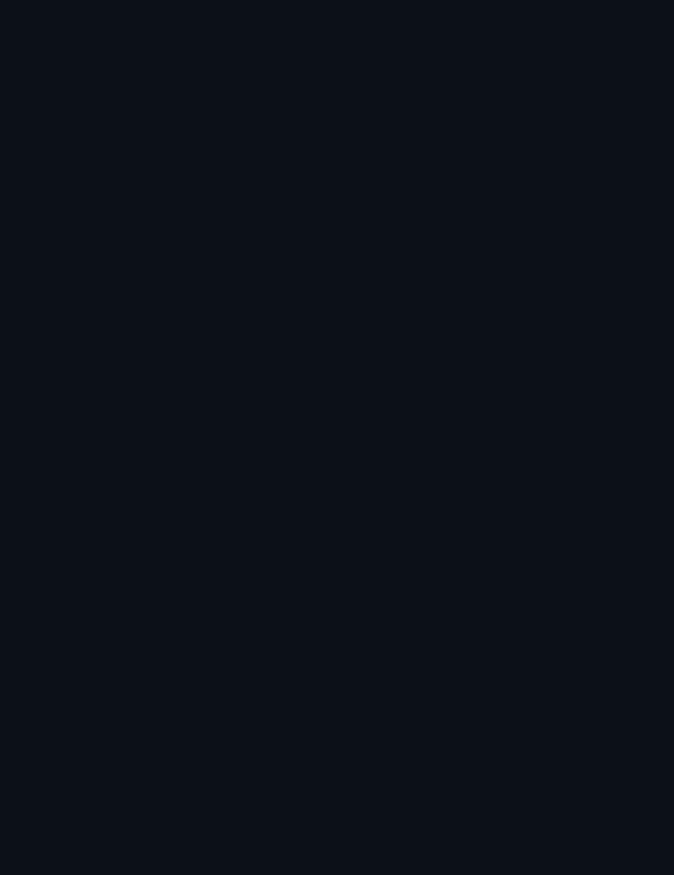
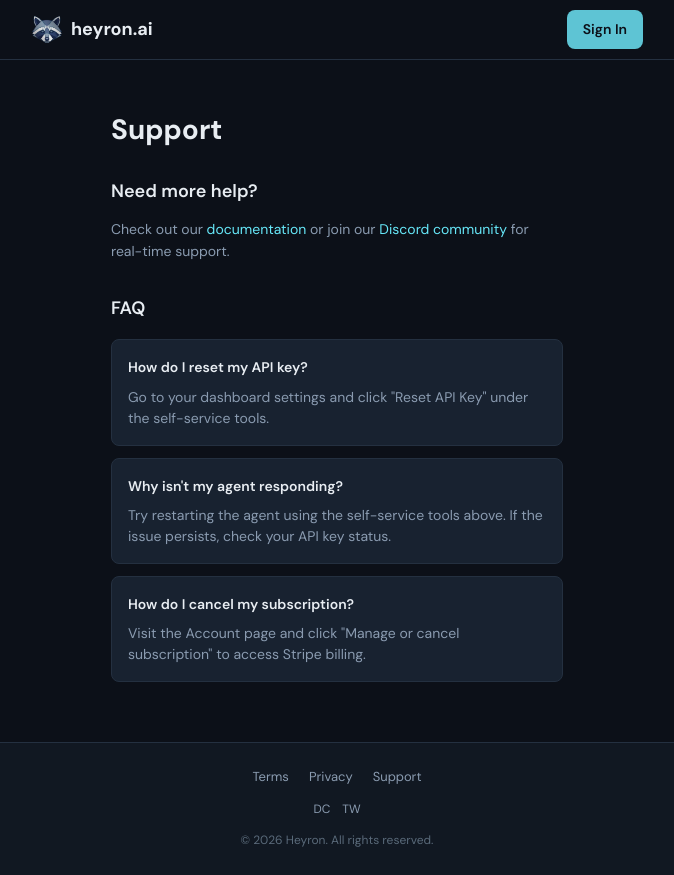
Before and after one commit to crazydc/heyron-docs, a React (Vite) app in the folder client/: page /support in a window 1280 px wide. Before the commit this address had no page. Shown: the whole page, without its empty margins (303-977 px from the left). Before the commit the page ends 800 px from the top, so only its background shows below. Built offline with nearby package versions, Linux system fonts and the light colour scheme.

Commit message:
Add Support page with self-service tools

```diff
--- a/client/src/App.jsx
+++ b/client/src/App.jsx
@@ -11,6 +11,7 @@ import SignIn from './pages/SignIn'
 import Dashboard from './pages/Dashboard'
 import Onboarding from './pages/Onboarding'
 import Account from './pages/Account'
+import Support from './pages/Support'
 import ProtectedRoute, { GuestRoute } from './components/ProtectedRoute'
 
 function App() {
@@ -87,6 +88,7 @@ function App() {
           <Route path="/dashboard" element={<ProtectedRoute><Dashboard /></ProtectedRoute>} />
           <Route path="/onboarding" element={<ProtectedRoute><Onboarding /></ProtectedRoute>} />
           <Route path="/account" element={<ProtectedRoute><Account /></ProtectedRoute>} />
+          <Route path="/support" element={<Support />} />
         </Routes>
       </BrowserRouter>
     </Provider>
--- /dev/null
+++ b/client/src/pages/Support.css
@@ -0,0 +1,189 @@
+.support-page {
+  min-height: calc(100vh - var(--header-height) - 200px);
+  display: flex;
+  align-items: center;
+  justify-content: center;
+  padding: var(--space-xl) 0;
+}
+
+.support-container {
+  width: 100%;
+  max-width: 500px;
+  padding: 0 var(--space-lg);
+}
+
+.support-container h1 {
+  font-size: 28px;
+  font-weight: 700;
+  margin-bottom: 24px;
+}
+
+/* Support Tools */
+.support-tools {
+  border: 1px solid var(--border);
+  border-radius: 12px;
+  overflow: hidden;
+  margin-bottom: 24px;
+}
+
+.tools-toggle {
+  width: 100%;
+  display: flex;
+  align-items: center;
+  justify-between;
+  padding: 14px 16px;
+  background: none;
+  border: none;
+  cursor: pointer;
+  transition: background 0.2s;
+}
+
+.tools-toggle:hover {
+  background: var(--bg-secondary);
+}
+
+.tools-icon {
+  margin-right: 8px;
+}
+
+.tools-toggle span:nth-child(2) {
+  flex: 1;
+  text-align: left;
+  color: var(--text-secondary);
+  font-size: 14px;
+}
+
+.tools-arrow {
+  color: var(--text-muted);
+  font-size: 12px;
+}
+
+.tools-content {
+  padding: 0 16px 16px;
+}
+
+.status-card {
+  background: var(--bg-card);
+  border-radius: 8px;
+  padding: 12px;
+  margin-bottom: 12px;
+}
+
+.status-row {
+  display: flex;
+  justify-content: space-between;
+  align-items: center;
+  padding: 6px 0;
+}
+
+.status-row:first-child {
+  border-bottom: 1px solid var(--border);
+  margin-bottom: 6px;
+  padding-bottom: 10px;
+}
+
+.status-label {
+  color: var(--text-secondary);
+  font-size: 14px;
+}
+
+.status-value {
+  font-size: 14px;
+}
+
+.status-value.online {
+  color: #4ade80;
+}
+
+.tools-grid {
+  display: grid;
+  grid-template-columns: repeat(2, 1fr);
+  gap: 8px;
+  margin-bottom: 12px;
+}
+
+.tool-btn {
+  display: flex;
+  flex-direction: column;
+  align-items: center;
+  gap: 6px;
+  padding: 16px 12px;
+  background: var(--bg-card);
+  border: 1px solid var(--border);
+  border-radius: 8px;
+  cursor: pointer;
+  transition: background 0.2s;
+}
+
+.tool-btn:hover {
+  background: var(--bg-secondary);
+}
+
+.tool-icon {
+  font-size: 20px;
+}
+
+.tool-label {
+  font-size: 12px;
+  color: var(--text-secondary);
+}
+
+.support-contact {
+  font-size: 14px;
+  text-align: center;
+  padding-top: 8px;
+}
+
+/* Help Section */
+.help-section {
+  margin-bottom: 32px;
+}
+
+.help-section h2 {
+  font-size: 18px;
+  font-weight: 600;
+  margin-bottom: 12px;
+}
+
+.help-section p {
+  color: var(--text-secondary);
+  font-size: 14px;
+  line-height: 1.6;
+}
+
+/* FAQ Section */
+.faq-section h2 {
+  font-size: 18px;
+  font-weight: 600;
+  margin-bottom: 16px;
+}
+
+.faq-item {
+  background: var(--bg-card);
+  border: 1px solid var(--border);
+  border-radius: 8px;
+  padding: 16px;
+  margin-bottom: 12px;
+}
+
+.faq-item h3 {
+  font-size: 14px;
+  font-weight: 600;
+  margin-bottom: 8px;
+}
+
+.faq-item p {
+  color: var(--text-secondary);
+  font-size: 14px;
+  line-height: 1.5;
+}
+
+/* Link */
+.link {
+  color: #67e8f9;
+  text-decoration: none;
+}
+
+.link:hover {
+  text-decoration: underline;
+}
--- /dev/null
+++ b/client/src/pages/Support.jsx
@@ -0,0 +1,108 @@
+import { useState } from 'react'
+import { Link } from 'react-router-dom'
+import { useAppSelector } from '../store/hooks'
+import Layout from '../components/layout/Layout'
+import Button from '../components/ui/Button'
+import './Support.css'
+
+export default function Support() {
+  const { isAuthenticated } = useAppSelector(state => state.auth)
+  const [expanded, setExpanded] = useState(true)
+
+  return (
+    <Layout>
+      <div className="support-page">
+        <div className="support-container">
+          <h1>Support</h1>
+
+          {isAuthenticated && expanded && (
+            <div className="support-tools">
+              <button
+                className="tools-toggle"
+                onClick={() => setExpanded(!expanded)}
+              >
+                <span className="tools-icon">🛠</span>
+                <span>Agent not working? Self-service tools</span>
+                <span className="tools-arrow">{expanded ? '▲' : '▼'}</span>
+              </button>
+
+              <div className="tools-content">
+                <div className="status-card">
+                  <div className="status-row">
+                    <span className="status-label">Status</span>
+                    <span className="status-value online">● Online</span>
+                  </div>
+                  <div className="status-row">
+                    <span className="status-label">Uptime</span>
+                    <span className="status-value">10h 44m</span>
+                  </div>
+                </div>
+
+                <div className="tools-grid">
+                  <button className="tool-btn">
+                    <span className="tool-icon">🔄</span>
+                    <span className="tool-label">Restart Agent</span>
+                  </button>
+                  <button className="tool-btn">
+                    <span className="tool-icon">🔑</span>
+                    <span className="tool-label">Reset API Key</span>
+                  </button>
+                  <button className="tool-btn">
+                    <span className="tool-icon">🔧</span>
+                    <span className="tool-label">Fix Connection</span>
+                  </button>
+                  <button className="tool-btn">
+                    <span className="tool-icon">🧹</span>
+                    <span className="tool-label">Clear Chat</span>
+                  </button>
+                </div>
+
+                <p className="support-contact">
+                  Still stuck?{' '}
+                  <a href="https://discord.gg/ZYZsDNXTjW" target="_blank" rel="noopener" className="link">
+                    Ask in Discord
+                  </a>{' '}
+                  or{' '}
+                  <a href="/support" className="link">
+                    submit a ticket
+                  </a>.
+                </p>
+              </div>
+            </div>
+          )}
+
+          <div className="help-section">
+            <h2>Need more help?</h2>
+            <p>
+              Check out our{' '}
+              <a href="https://docs.heyron.ai" target="_blank" rel="noopener" className="link">
+                documentation
+              </a>{' '}
+              or join our{' '}
+              <a href="https://discord.gg/ZYZsDNXTjW" target="_blank" rel="noopener" className="link">
+                Discord community
+              </a>{' '}
+              for real-time support.
+            </p>
+          </div>
+
+          <div className="faq-section">
+            <h2>FAQ</h2>
+            <div className="faq-item">
+              <h3>How do I reset my API key?</h3>
+              <p>Go to your dashboard settings and click "Reset API Key" under the self-service tools.</p>
+            </div>
+            <div className="faq-item">
+              <h3>Why isn't my agent responding?</h3>
+              <p>Try restarting the agent using the self-service tools above. If the issue persists, check your API key status.</p>
+            </div>
+            <div className="faq-item">
+              <h3>How do I cancel my subscription?</h3>
+              <p>Visit the Account page and click "Manage or cancel subscription" to access Stripe billing.</p>
+            </div>
+          </div>
+        </div>
+      </div>
+    </Layout>
+  )
+}
```
Also changed, not shown: 5 other files (tests, documents, lock files or other folders).
